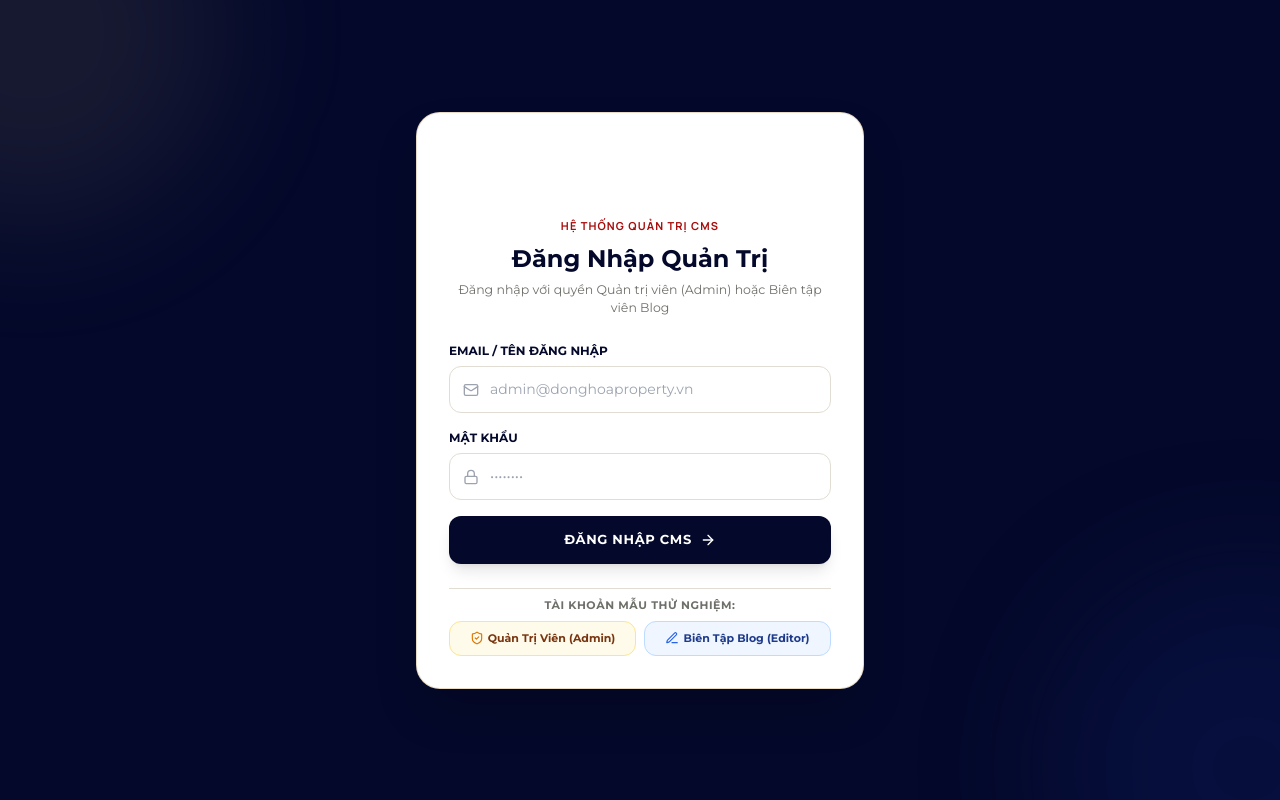
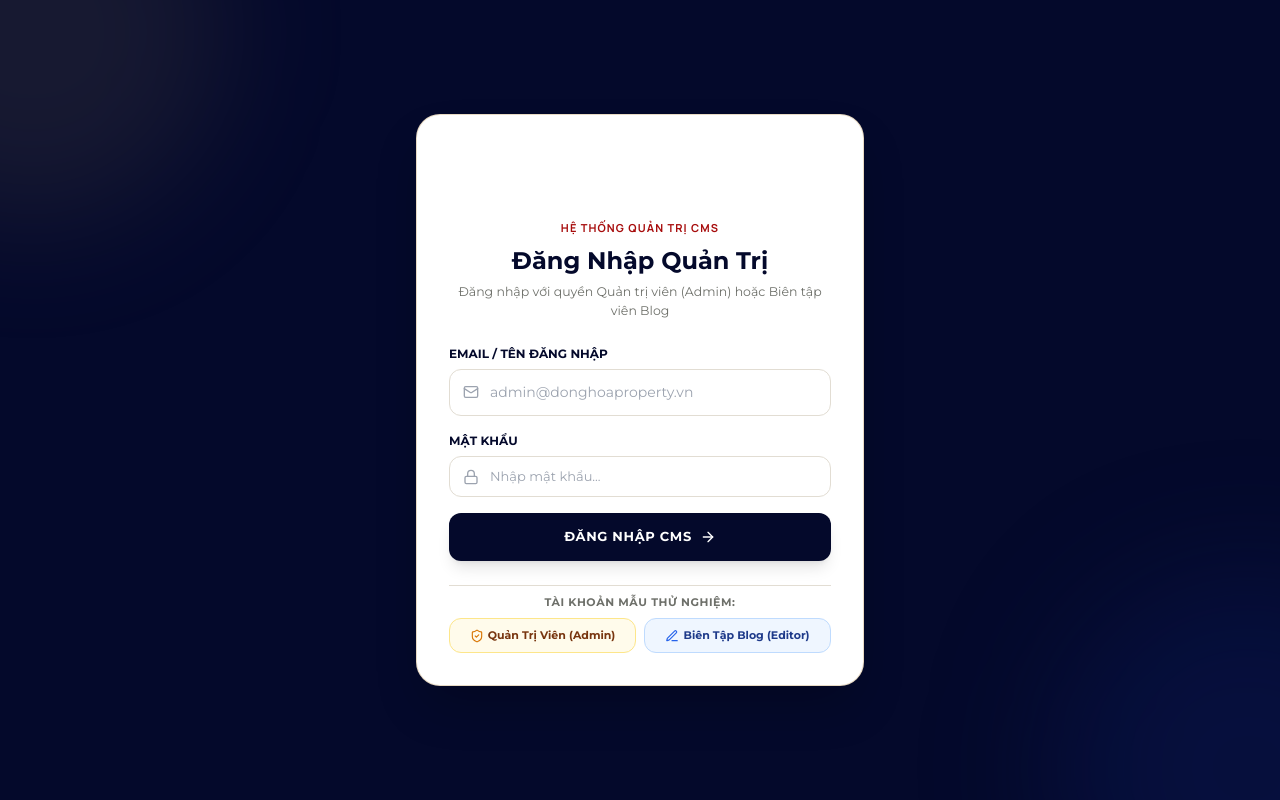
Before and after one commit to tutranz1124-source/donghodesign, a Next.js app: page /admin/login in a window 1280 px wide. Built offline with nearby package versions, Linux system fonts and the light colour scheme.

Commit message:
fix(login): remove deceptive dot placeholder and add autoComplete off

```diff
--- a/app/admin/login/page.tsx
+++ b/app/admin/login/page.tsx
@@ -115,10 +115,11 @@ export default function AdminLoginPage() {
               <input
                 type="password"
                 required
+                autoComplete="off"
                 value={password}
                 onChange={(e) => setPassword(e.target.value)}
-                className="w-full pl-10 pr-4 py-3 border border-[#e2ddd3] focus:border-[#c5a26c] focus:outline-none text-[14px] rounded-xl"
-                placeholder="••••••••"
+                className="w-full pl-10 pr-4 py-2.5 border border-[#e2ddd3] focus:border-[#c5a26c] focus:outline-none text-[13px] rounded-xl"
+                placeholder="Nhập mật khẩu..."
               />
             </div>
           </div>
```
